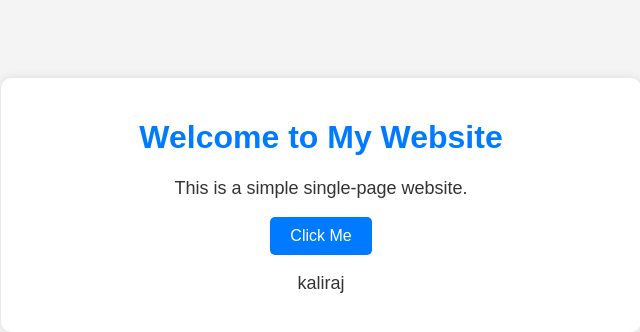
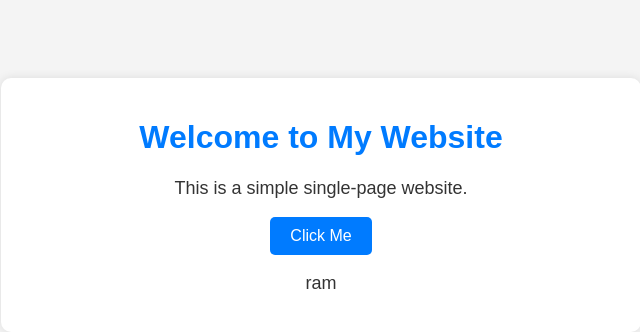
Before and after one commit to spyro-krish/test-site, a plain HTML site: page index.html in a window 1280 px wide. Shown: the full height of the page, 319-959 px from the left. Drawn offline with Linux system fonts and the light colour scheme.

Commit message:
feat: Add dynamic content to the webpage
The code changes introduce a new function `updateContent()` that displays dynamic content on the webpage. It cycles through an array of names and updates the content every 4 seconds. This enhances the user experience by adding variety and interactivity to the page.

```diff
--- a/index.html
+++ b/index.html
@@ -54,13 +54,17 @@
             document.getElementById("message").innerText = "Hello, thanks for visiting!";
         }
         function updateContent() {
-            const contents = ["kaliraj", "anwar", "sriram"]; // Add more as needed
+            const contents = ["kali", "raj", "sri","ram"]; // Add more as needed
             let index = 0;
 
             setInterval(() => {
-                document.getElementById("dynamic-content").innerText = contents[index];
+                if(index == 0||index==2){
+                    document.getElementById("dynamic-content").innerText = contents[index]+contents[index+1];
+                }else{
+                    document.getElementById("dynamic-content").innerText = contents[index];
+                }
                 index = (index + 1) % contents.length; // Loop through array
-            }, 4000);
+            }, 400);
         }
         updateContent();
     </script>
```
